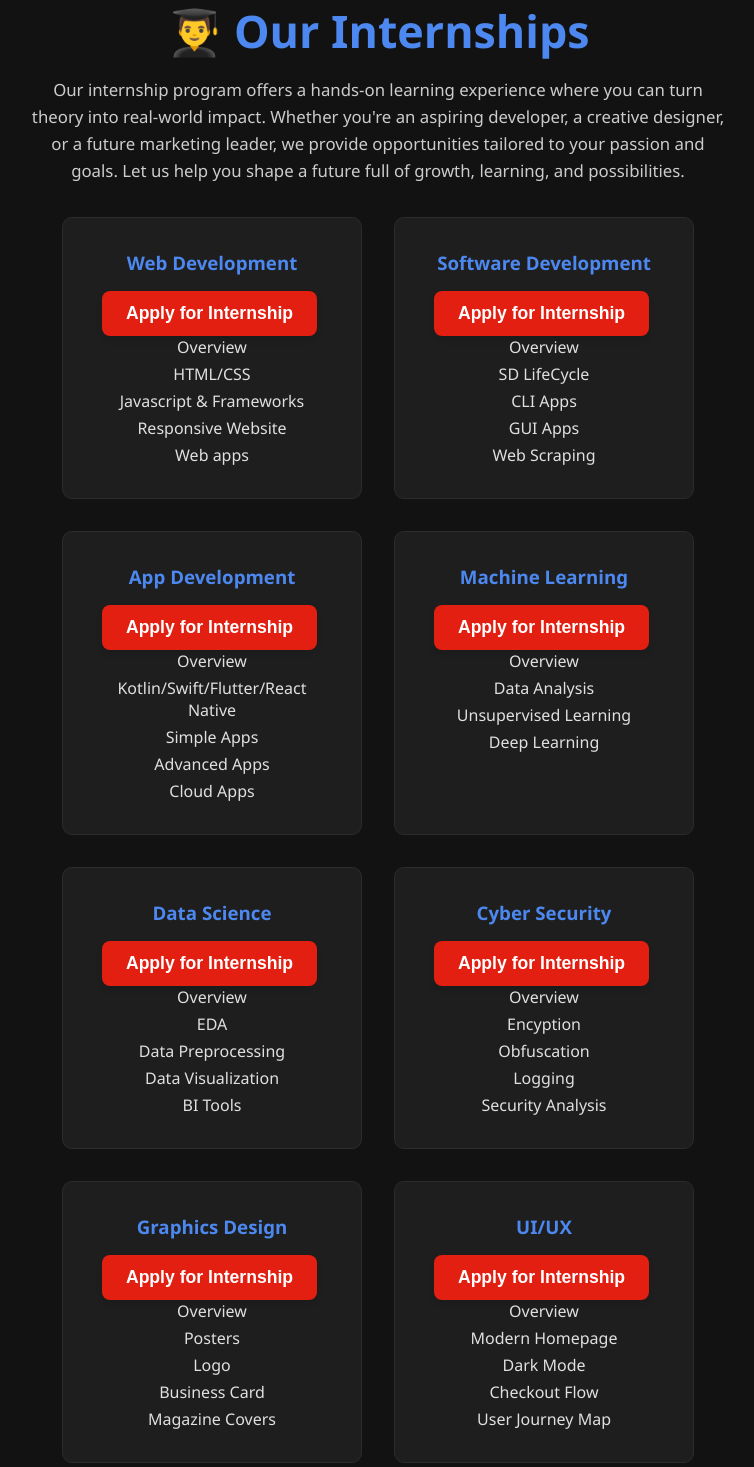
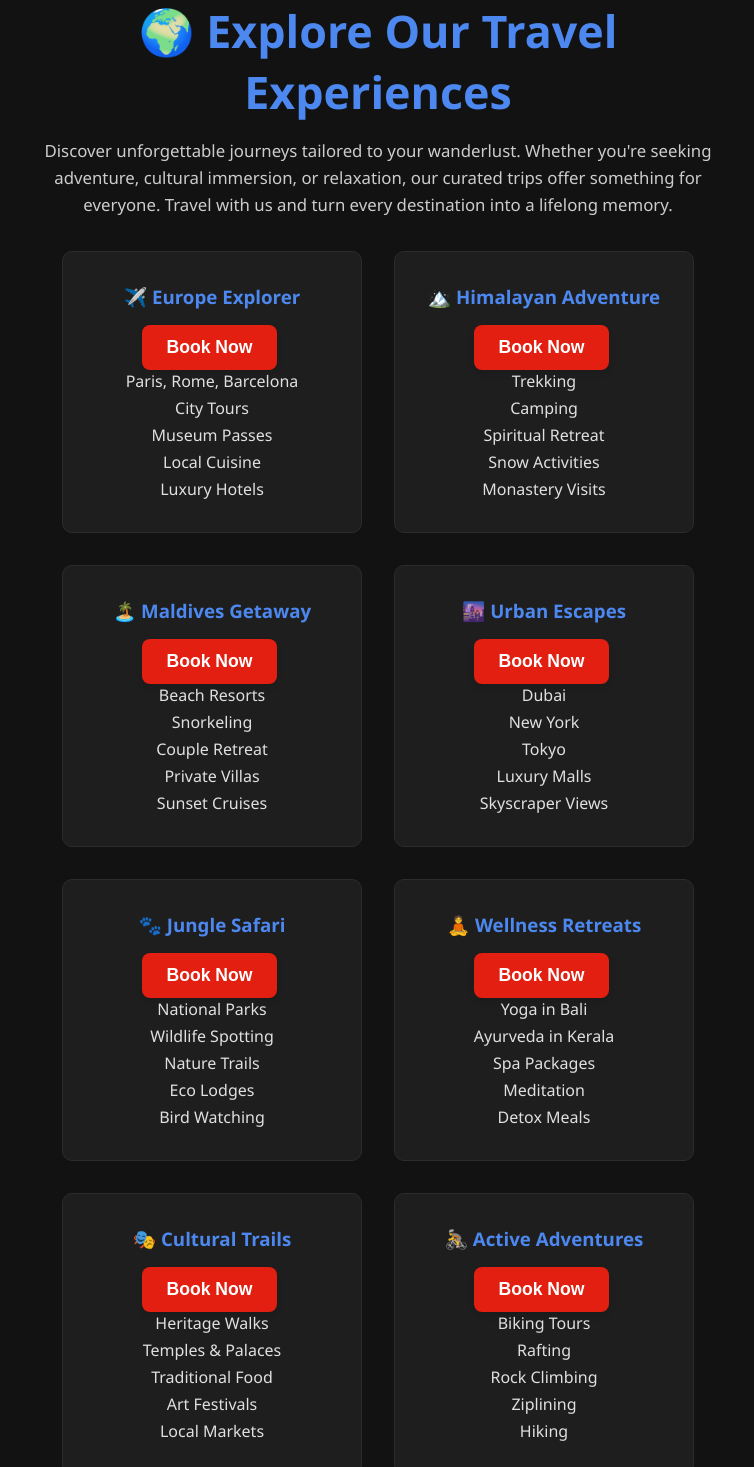
Before and after one commit to rajankumar2511/SCT_WD_1, a React (Vite) app in the folder routing_nested/: page /about in a window 1280 px wide. Shown: the part 280-1747 px from the top of the page, without its empty margins (262-1016 px from the left). Built offline with nearby package versions, Linux system fonts and the light colour scheme.

Commit message:
Update About.jsx

```diff
--- a/routing_nested/src/pages/About.jsx
+++ b/routing_nested/src/pages/About.jsx
@@ -1,135 +1,124 @@
 import React from 'react';
-import './About.css';
+import './About.css'; // Or rename to Travel.css
 
-const About = () => {
+const Travel = () => {
   return (
     <div className="about-container">
-      <h1>👨‍🎓 Our Internships</h1>
+      <h1>🌍 Explore Our Travel Experiences</h1>
       <p className="intro">
-        Our internship program offers a hands-on learning experience where you can turn theory into real-world impact. Whether you're an aspiring developer, a creative designer, or a future marketing leader, we provide opportunities tailored to your passion and goals. Let us help you shape a future full of growth, learning, and possibilities.      </p>
+        Discover unforgettable journeys tailored to your wanderlust. Whether you're seeking adventure, cultural immersion, or relaxation, our curated trips offer something for everyone. Travel with us and turn every destination into a lifelong memory.
+      </p>
 
       <div className="about-cards">
         <div className="about-card">
-          <h3> Web Development </h3>
+          <h3> ✈️ Europe Explorer </h3>
           <div className="buttons">
-            <button className="button b1">Apply for Internship</button>
-          </div >
+            <button className="button b1">Book Now</button>
+          </div>
           <div className="cinh">
-            <div className="cin">Overview</div>
-            <div className="cin">HTML/CSS</div>
-            <div className="cin">Javascript & Frameworks</div>
-            <div className="cin">Responsive Website</div>
-            <div className="cin">Web apps</div>
-          </div>
-        </div>
-         <div className="about-card">
-          <h3> Software Development </h3>
-          <div className="buttons">
-            <button className="button b1">Apply for Internship</button>
-          </div >
-          <div className="cinh">
-            <div className="cin">Overview</div>
-            <div className="cin">SD LifeCycle</div>
-            <div className="cin">CLI Apps</div>
-            <div className="cin">GUI Apps</div>
-            <div className="cin">Web Scraping</div>
+            <div className="cin">Paris, Rome, Barcelona</div>
+            <div className="cin">City Tours</div>
+            <div className="cin">Museum Passes</div>
+            <div className="cin">Local Cuisine</div>
+            <div className="cin">Luxury Hotels</div>
           </div>
         </div>
 
         <div className="about-card">
-          <h3> App Development </h3>
+          <h3> 🏔️ Himalayan Adventure </h3>
           <div className="buttons">
-            <button className="button b1">Apply for Internship</button>
-          </div >
+            <button className="button b1">Book Now</button>
+          </div>
           <div className="cinh">
-            <div className="cin">Overview</div>
-            <div className="cin">Kotlin/Swift/Flutter/React Native</div>
-            <div className="cin">Simple Apps</div>
-            <div className="cin">Advanced Apps</div>
-            <div className="cin">Cloud Apps</div>
+            <div className="cin">Trekking</div>
+            <div className="cin">Camping</div>
+            <div className="cin">Spiritual Retreat</div>
+            <div className="cin">Snow Activities</div>
+            <div className="cin">Monastery Visits</div>
           </div>
         </div>
 
         <div className="about-card">
-          <h3> Machine Learning </h3>
+          <h3> 🏝️ Maldives Getaway </h3>
           <div className="buttons">
-            <button className="button b1">Apply for Internship</button>
-          </div >
+            <button className="button b1">Book Now</button>
+          </div>
           <div className="cinh">
-            <div className="cin">Overview</div>
-            <div className="cin">Data Analysis</div>
-            <div className="cin">Unsupervised Learning</div>
-            <div className="cin">Deep Learning</div>
+            <div className="cin">Beach Resorts</div>
+            <div className="cin">Snorkeling</div>
+            <div className="cin">Couple Retreat</div>
+            <div className="cin">Private Villas</div>
+            <div className="cin">Sunset Cruises</div>
           </div>
         </div>
 
         <div className="about-card">
-          <h3> Data Science </h3>
+          <h3> 🌆 Urban Escapes </h3>
           <div className="buttons">
-            <button className="button b1">Apply for Internship</button>
-          </div >
+            <button className="button b1">Book Now</button>
+          </div>
           <div className="cinh">
-            <div className="cin">Overview</div>
-            <div className="cin">EDA</div>
-            <div className="cin">Data Preprocessing</div>
-            <div className="cin">Data Visualization</div>
-            <div className="cin">BI Tools</div>
+            <div className="cin">Dubai</div>
+            <div className="cin">New York</div>
+            <div className="cin">Tokyo</div>
+            <div className="cin">Luxury Malls</div>
+            <div className="cin">Skyscraper Views</div>
           </div>
         </div>
 
         <div className="about-card">
-          <h3> Cyber Security </h3>
+          <h3> 🐾 Jungle Safari </h3>
           <div className="buttons">
-            <button className="button b1">Apply for Internship</button>
-          </div >
+            <button className="button b1">Book Now</button>
+          </div>
           <div className="cinh">
-            <div className="cin">Overview</div>
-            <div className="cin">Encyption</div>
-            <div className="cin">Obfuscation</div>
-            <div className="cin">Logging</div>
-            <div className="cin">Security Analysis</div>
+            <div className="cin">National Parks</div>
+            <div className="cin">Wildlife Spotting</div>
+            <div className="cin">Nature Trails</div>
+            <div className="cin">Eco Lodges</div>
+            <div className="cin">Bird Watching</div>
           </div>
         </div>
 
         <div className="about-card">
-          <h3> Graphics Design </h3>
+          <h3> 🧘 Wellness Retreats </h3>
           <div className="buttons">
-            <button className="button b1">Apply for Internship</button>
-          </div >
+            <button className="button b1">Book Now</button>
+          </div>
           <div className="cinh">
-            <div className="cin">Overview</div>
-            <div className="cin">Posters</div>
-            <div className="cin">Logo</div>
-            <div className="cin">Business Card</div>
-            <div className="cin">Magazine Covers </div>
+            <div className="cin">Yoga in Bali</div>
+            <div className="cin">Ayurveda in Kerala</div>
+            <div className="cin">Spa Packages</div>
+            <div className="cin">Meditation</div>
+            <div className="cin">Detox Meals</div>
           </div>
         </div>
 
         <div className="about-card">
-          <h3> UI/UX </h3>
+          <h3> 🎭 Cultural Trails </h3>
           <div className="buttons">
-            <button className="button b1">Apply for Internship</button>
-          </div >
+            <button className="button b1">Book Now</button>
+          </div>
           <div className="cinh">
-            <div className="cin">Overview</div>
-            <div className="cin">Modern Homepage</div>
-            <div className="cin">Dark Mode</div>
-            <div className="cin">Checkout Flow</div>
-            <div className="cin">User Journey Map</div>
+            <div className="cin">Heritage Walks</div>
+            <div className="cin">Temples & Palaces</div>
+            <div className="cin">Traditional Food</div>
+            <div className="cin">Art Festivals</div>
+            <div className="cin">Local Markets</div>
           </div>
         </div>
 
         <div className="about-card">
-          <h3> Digital Marketing</h3>
+          <h3> 🚴 Active Adventures </h3>
           <div className="buttons">
-            <button className="button b1">Apply for Internship</button>
-          </div >
+            <button className="button b1">Book Now</button>
+          </div>
           <div className="cinh">
-            <div className="cin">Overview</div>
-            <div className="cin">Influencer Marketing</div>
-            <div className="cin">Brand Persona</div>
-            <div className="cin">Competitor Analysis</div>
-            <div className="cin">Content Calendar</div>
+            <div className="cin">Biking Tours</div>
+            <div className="cin">Rafting</div>
+            <div className="cin">Rock Climbing</div>
+            <div className="cin">Ziplining</div>
+            <div className="cin">Hiking</div>
           </div>
         </div>
       </div>
@@ -137,4 +126,4 @@ const About = () => {
   );
 };
 
-export default About;
+export default Travel;
```
Lines whose indentation alone changed are shown as unchanged.
